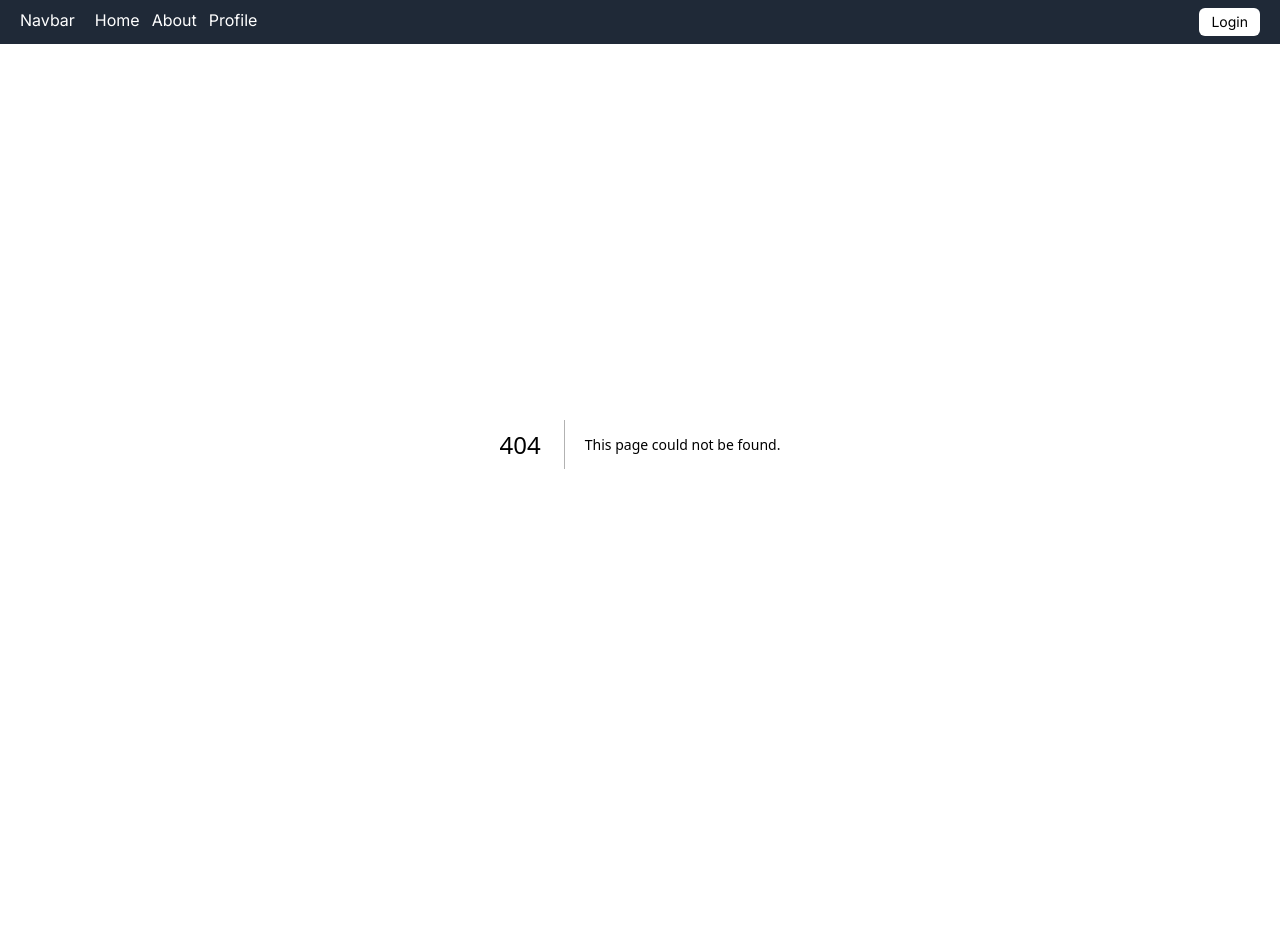
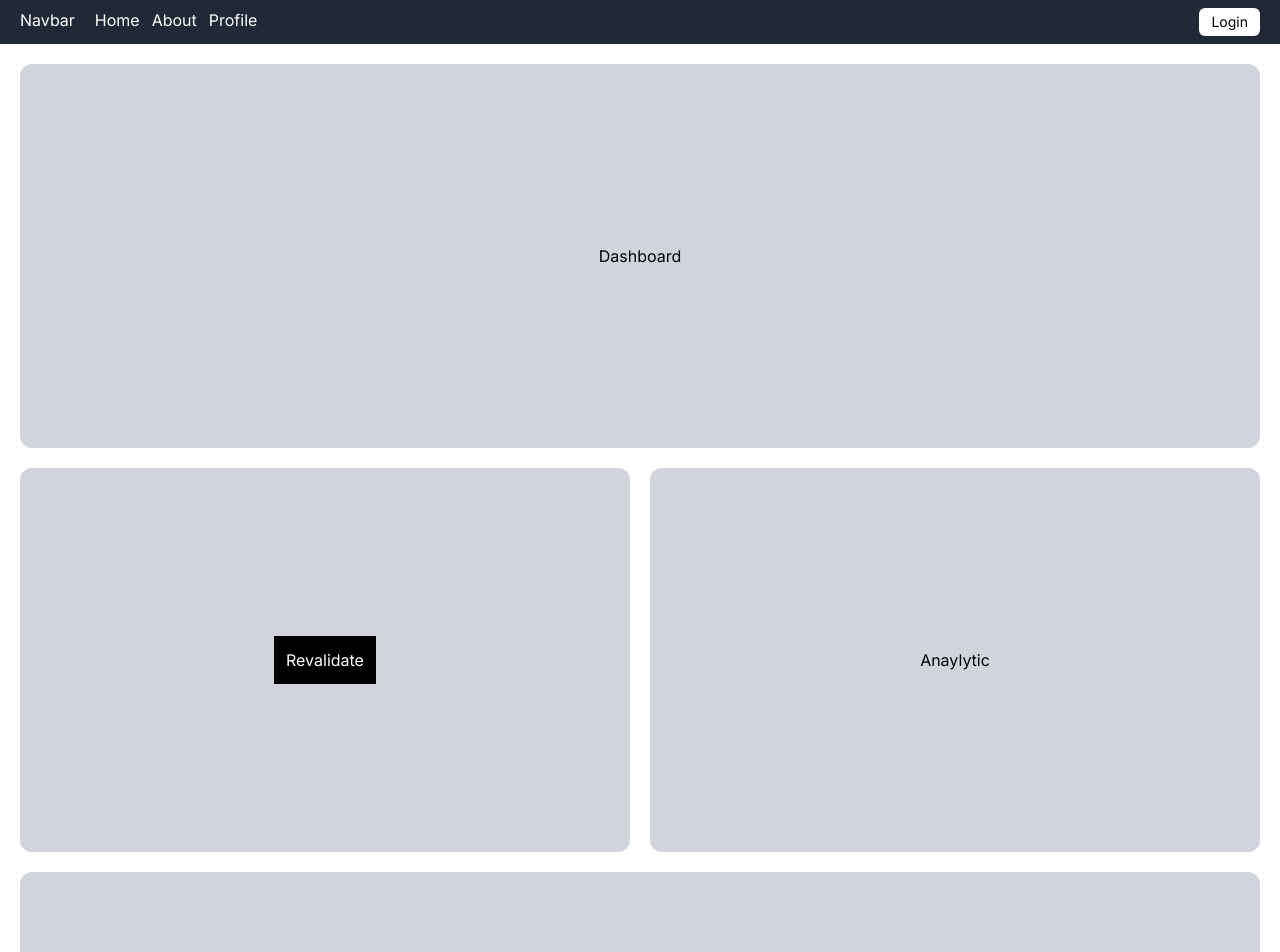
Before and after one commit to valdano345/next-app-router, a Next.js app: page /dashboard in a window 1280 px wide. Before the commit this address had no page. Shown: the top 952 px of the page. Before the commit the page ends 844 px from the top, so only its background shows below. Built offline with nearby package versions, Linux system fonts and the light colour scheme.

Commit message:
fix tutor 10 pararel page

```diff
--- a/package.json
+++ b/package.json
@@ -14,8 +14,8 @@
     "@types/react-dom": "18.3.0",
     "autoprefixer": "10.4.19",
     "eslint": "8.57.0",
-    "eslint-config-next": "14.2.3",
-    "next": "14.2.3",
+    "eslint-config-next": "^13.5.4",
+    "next": "^13.5.4",
     "postcss": "8.4.38",
     "react": "18.3.1",
     "react-dom": "18.3.1",
--- /dev/null
+++ b/src/app/(admin)/dashboard/@analytics/page.tsx
@@ -0,0 +1,9 @@
+const Analytics = () => {
+  return (
+    <div className="w-3/6 h-96 bg-gray-300 rounded-[12px] flex justify-center items-center">
+      <h1>Anaylytic</h1>
+    </div>
+  );
+};
+
+export default Analytics;
--- /dev/null
+++ b/src/app/(admin)/dashboard/@payments/page.tsx
@@ -0,0 +1,9 @@
+const Payments = () => {
+  return (
+    <div className="w-full mt-5 h-96 bg-gray-300 rounded-[12px] flex justify-center items-center">
+      <h1>Payments</h1>
+    </div>
+  );
+};
+
+export default Payments;
--- /dev/null
+++ b/src/app/(admin)/dashboard/@products/page.tsx
@@ -0,0 +1,37 @@
+"use client";
+
+import { useState } from "react";
+
+const AdminProductPage = () => {
+  const [status, setStatus] = useState("");
+  const revalidate = async () => {
+    const res = await fetch(
+      "http://localhost:3000/api/revalidate?tag=products&secret=VAL22222212121",
+      {
+        method: "POST",
+      }
+    );
+
+    if (!res.ok) {
+      setStatus("Revalidate Failed");
+    } else {
+      const response = await res.json();
+      if (response.revalidate) {
+        setStatus("Revalidate Success");
+      }
+    }
+  };
+  return (
+    <div className="w-3/6 h-96 bg-gray-300 rounded-[12px] flex justify-center items-center mr-5">
+      <h1>{status}</h1>
+      <button
+        className="bg-black text-white p-3 m-5"
+        onClick={() => revalidate()}
+      >
+        Revalidate
+      </button>
+    </div>
+  );
+};
+
+export default AdminProductPage;
--- /dev/null
+++ b/src/app/(admin)/dashboard/layout.tsx
@@ -0,0 +1,26 @@
+import React from "react";
+
+const Layout = ({
+  children,
+  products,
+  analytics,
+  payments,
+}: {
+  children: React.ReactNode;
+  products: React.ReactNode;
+  analytics: React.ReactNode;
+  payments: React.ReactNode;
+}) => {
+  return (
+    <div className="p-5">
+      <div>{children}</div>
+      <div className="mt-5 flex justify-center items-center">
+        {products}
+        {analytics}
+      </div>
+      {payments}
+    </div>
+  );
+};
+
+export default Layout;
--- /dev/null
+++ b/src/app/(admin)/dashboard/page.tsx
@@ -0,0 +1,11 @@
+const DashboardPage = () => {
+  return (
+    <div>
+      <h1 className="w-full h-96 bg-gray-300 rounded-[12px] flex justify-center items-center">
+        Dashboard
+      </h1>
+    </div>
+  );
+};
+
+export default DashboardPage;
--- a/src/middleware.ts
+++ b/src/middleware.ts
@@ -1,7 +1,7 @@
 import { NextResponse, NextRequest } from "next/server";
 
 export function middleware(request: NextRequest) {
-  const isLogin = false;
+  const isLogin = true;
   if (!isLogin) {
     return NextResponse.redirect(new URL("/login", request.url));
   }
```
Also changed, not shown: 1 other file (tests, documents, lock files or other folders).
